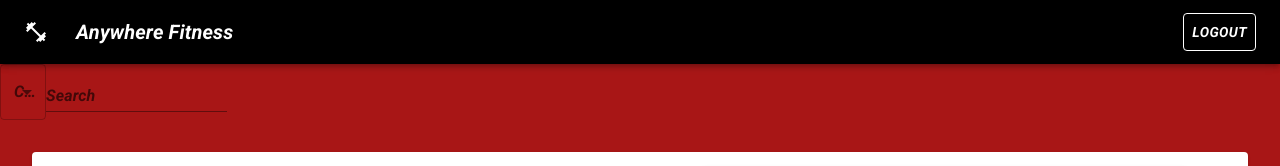
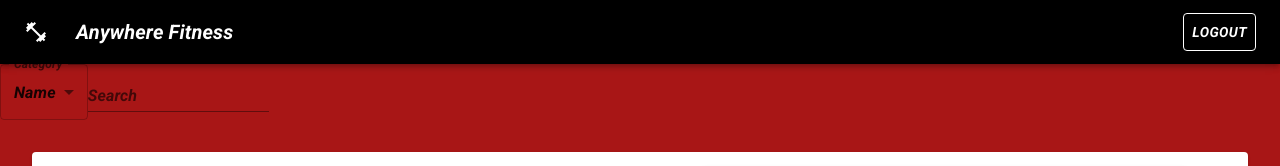
Before and after one commit to fitness-anytime/fitness-anytime-frontend, a React (Create React App) app: page /user in a window 1280 px wide. Shown: the top 166 px of the page. Built offline with nearby package versions, Linux system fonts and the light colour scheme.

Commit message:
User searchbar functional; need to update ClassCard component to render date data

```diff
--- a/src/components/User.js
+++ b/src/components/User.js
@@ -1,4 +1,4 @@
-import React, { useState } from "react";
+import React, { useState, useEffect } from "react";
 import ClassCard from "./ClassCard";
 import styled from "styled-components";
 import { TextField, MenuItem } from "@mui/material";
@@ -7,6 +7,7 @@
   {
     name: "Pilates 101",
     type: "Pilates",
+    date: "12/13/2021",
     startTime: 1700,
     duration: 60,
     level: 3,
@@ -18,6 +19,7 @@
   {
     name: "Jazzercising With Jim",
     type: "Aerobic",
+    date: "11/22/2021",
     startTime: 900,
     duration: 60,
     level: 1,
@@ -29,6 +31,7 @@
   {
     name: "Anywhere Fitness Karate",
     type: "Karate",
+    date: "12/18/2021",
     startTime: 1500,
     duration: 60,
     level: 2,
@@ -54,19 +57,27 @@
   }
 `;
 
+// initializing name as default category to prevent .toLowerCase() and .includes()
+// from trying to read undefined
 const initialSearchParams = {
-  category: "",
+  category: "name",
   value: ""
 }
 
 export default function User() {
   const [classes, setClasses] = useState(classCards);
   const [searchParams, setSearchParams] = useState(initialSearchParams);
+  const { category, value } = searchParams;
 
   const handleChange = (event) => {
-    console.log(event.target.value)
     setSearchParams({ ...searchParams, [event.target.name]: event.target.value})
   }
+
+  // Setting searchParams here to prevent string methods .toLowerCase() and .includes()
+  // from breaking by reading undefined
+  useEffect (() => {
+    setSearchParams(initialSearchParams);
+  }, [])
 
   return (
     <>
@@ -76,22 +87,25 @@
       select
       label="Category"
       name="category"
-      value={searchParams.category}
+      value={category}
       onChange={handleChange}
     >
+      <MenuItem key="name" value="name">
+        Name
+      </MenuItem>
       <MenuItem key="startTime" value="startTime">
         Time
       </MenuItem>
-      <MenuItem key="classDate" value="classDate">
+      <MenuItem key="date" value="date">
         Date
       </MenuItem>
       <MenuItem key="duration" value="duration">
         Duration
       </MenuItem>
-      <MenuItem key="classType" value="classType">
+      <MenuItem key="type" value="type">
         Type
       </MenuItem>
-      <MenuItem key="intensity" value="intensity">
+      <MenuItem key="level" value="level">
         Intensity (1-5)
       </MenuItem>
       <MenuItem key="location" value="location">
@@ -105,17 +119,21 @@
       label="Search"
       variant="standard"
       name="value"
-      value={searchParams.value}
+      value={value}
       onChange={handleChange}
     />
 
     <StyledUserContainer>
-        {/*
-        --GET class data from API--
-        --Map through class array to render to page here, inputting data as props--
-      */}
         {classes.map((classData) => {
-          // if (classData[searchParams.category].includes(searchParams.value)) {
+          // Converting numbers to strings to use .include() method
+          let classCategoryValue = classData[category];
+          if (typeof classCategoryValue === 'number') {
+            classCategoryValue = classCategoryValue.toString();
+          }
+
+          // Return and render class card only if the card contains the value inputted
+          // by the user
+          if (classCategoryValue.toLowerCase().includes(value.toLowerCase())) { // not case sensitive
             return (
               <ClassCard
                 className="classCard"
@@ -124,8 +142,8 @@
                 {...classData}
               />
             );
-          // }
-          // return null;
+          }
+          return null;
         })}
       </StyledUserContainer>
     </>
```
